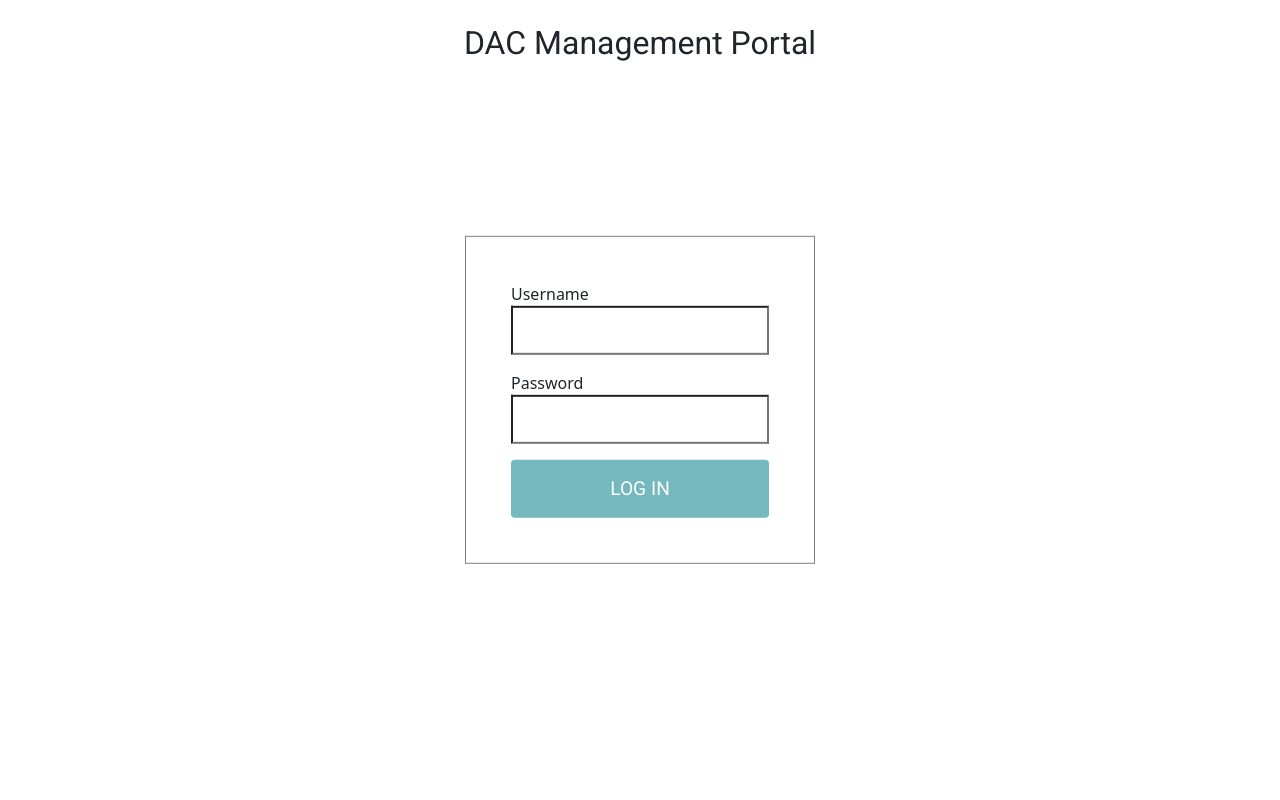
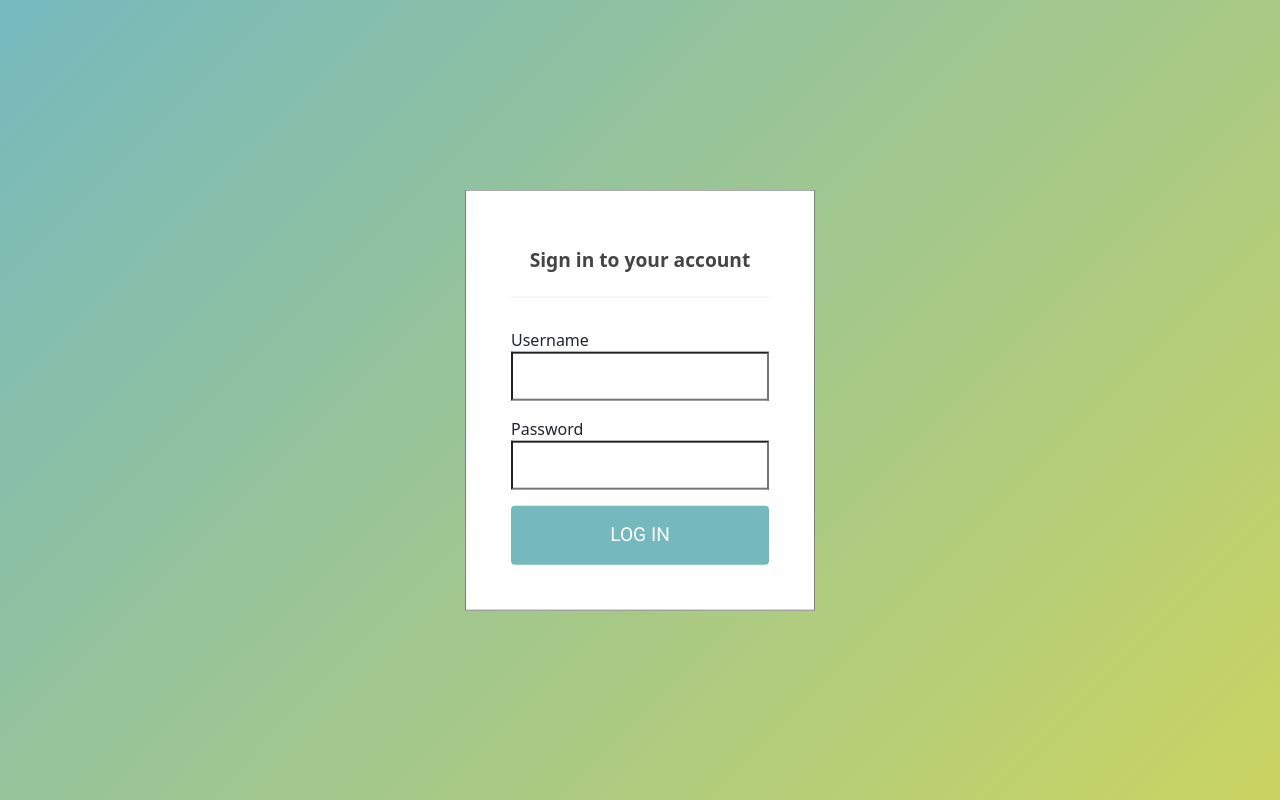
Before and after one commit to inab/DAC-Management-Portal, a Next.js app: page / in a window 1280 px wide. Built offline with nearby package versions, Linux system fonts and the light colour scheme.

Commit message:
Login (Page): Updating HTML

```diff
--- a/pages/index.js
+++ b/pages/index.js
@@ -21,21 +21,21 @@ export default function Home() {
 
   return <>
     <Head>
-      <title>DAC Management</title>
+      <title>DAC Management Portal</title>
       <meta name="description" content="iPC DAC-Mgt Portal" />
       <link rel="icon" href="/favicon.ico" />
     </Head>
-    <br></br>
-    <h2 class="title"> DAC Management Portal </h2>
-    <br></br>
+    <div class="login-wrapper">
       <div class="form">
+        <p class="form-header"> Sign in to your account </p>
         <form onSubmit={(e) => submitHandler(e)} class="login-form">
           <label> Username </label>
-        <input class="input" type="text" onChange={(e) => setUsername(e.target.value)}/>
+          <input class="input" type="text" onChange={(e) => setUsername(e.target.value)} />
           <label> Password </label>
-        <input class="input" type="password" onChange={(e) => setPassword(e.target.value)}/>
+          <input class="input" type="password" onChange={(e) => setPassword(e.target.value)} />
           <button class="btn"> Log in </button>
         </form>
       </div>
+    </div>
   </>
 }
```
Lines whose indentation alone changed are shown as unchanged.
